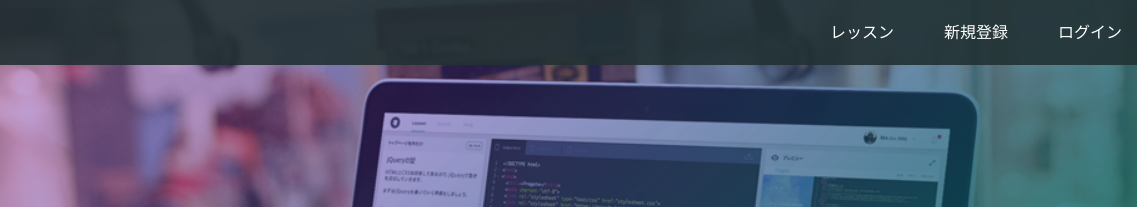
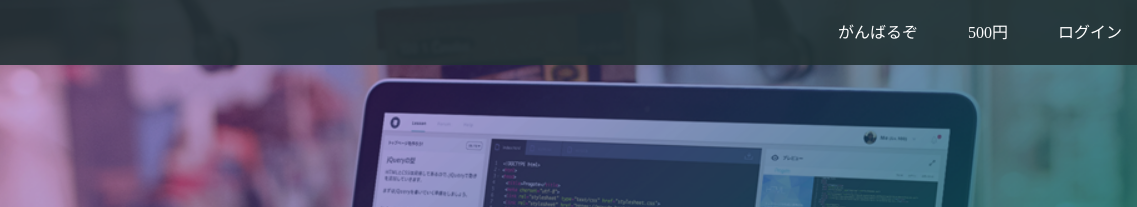
Before and after one commit to npenpe/npenpe.github.io, a plain HTML site: page index.html in a window 1280 px wide. Shown: the top 207 px of the page, 143-1280 px from the left. Drawn offline with Linux system fonts and the light colour scheme.

Commit message:
Update index.html

```diff
--- a/index.html
+++ b/index.html
@@ -15,8 +15,8 @@
       </div>
       <span class="fa fa-bars menu-icon"></span>
       <div class="header-right">
-        <a href="#">レッスン</a>
-        <a href="#">新規登録</a>
+        <a href="#">がんばるぞ</a>
+        <a href="#">500円</a>
         <a href="#" class="login">ログイン</a>
       </div>
     </div>
```
